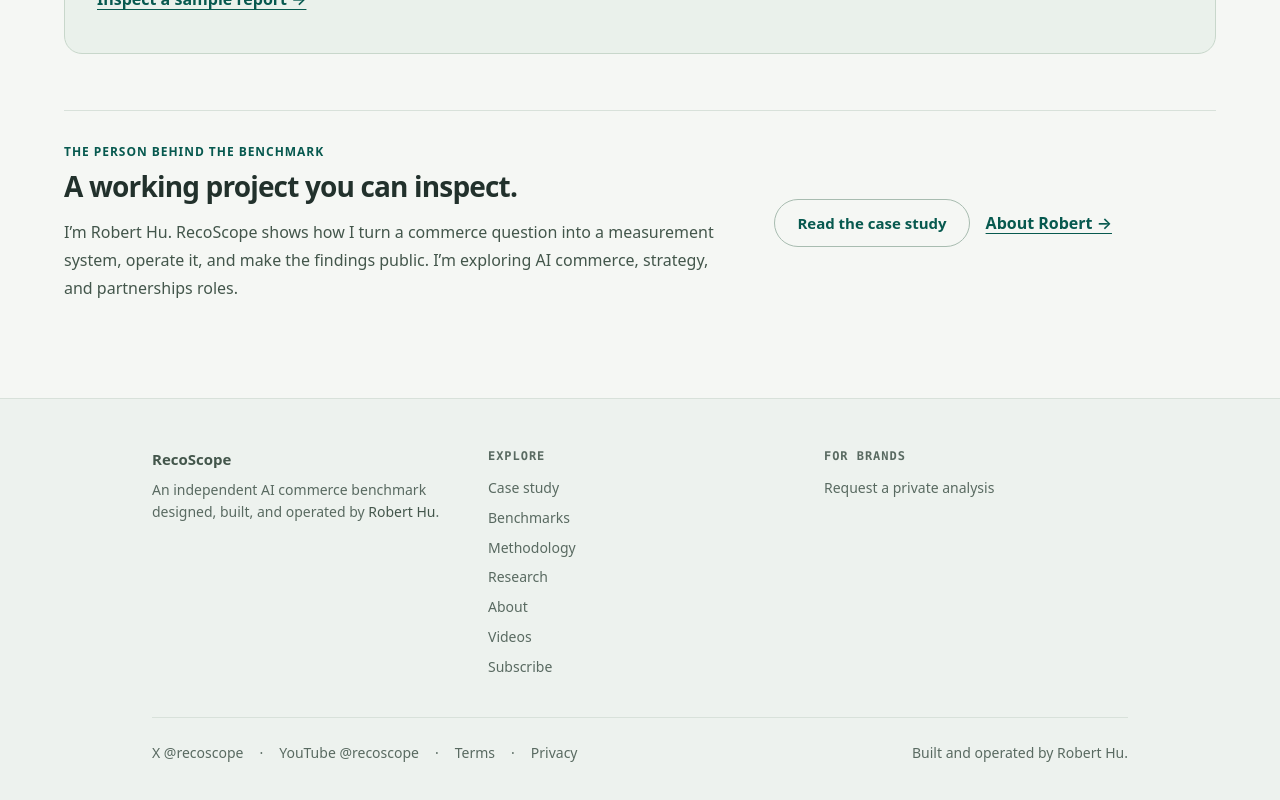
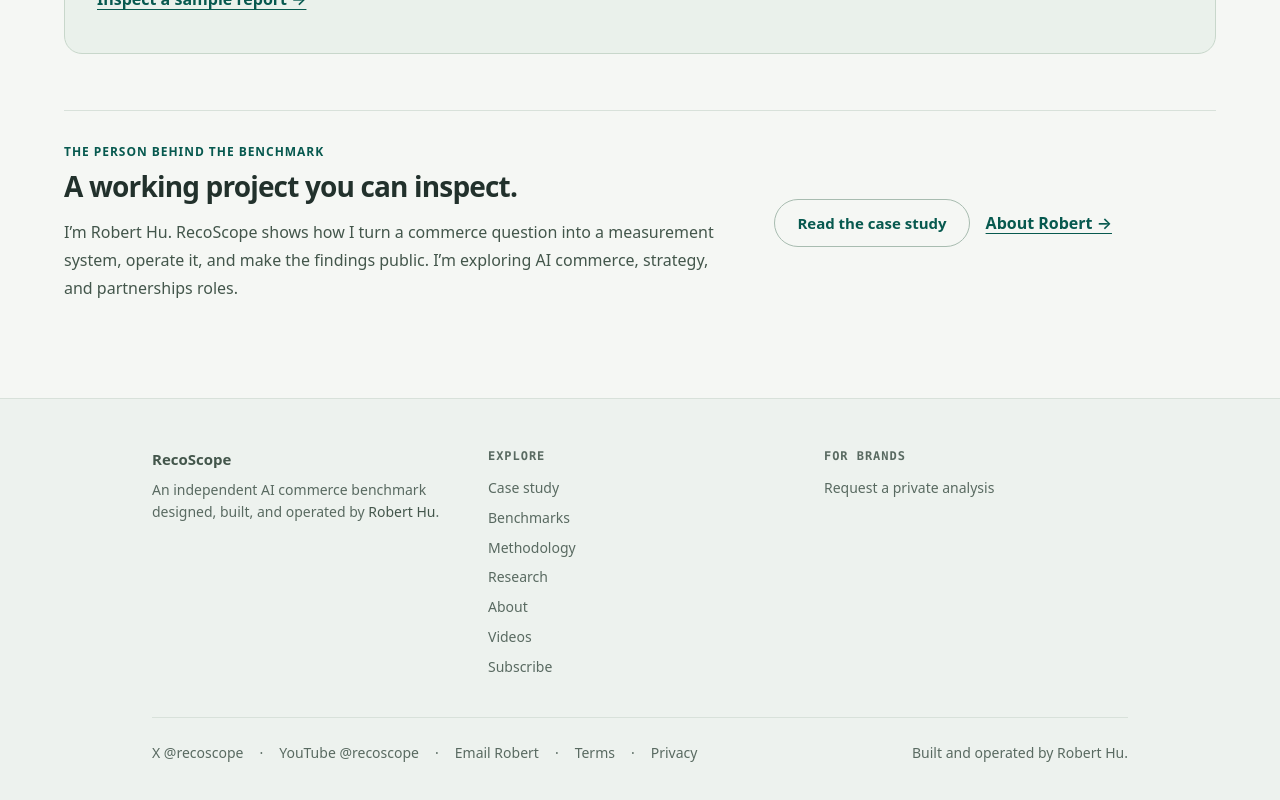
Before and after one commit to theroberthu/recoscope, a Next.js app: page / in a window 1280 px wide. Shown: the part 1991-2791 px from the top of the page. Built offline with nearby package versions, Linux system fonts and the light colour scheme; no server answers; the database is empty.

Commit message:
Add existing contact inbox to website footer

```diff
--- a/src/app/layout.tsx
+++ b/src/app/layout.tsx
@@ -167,6 +167,8 @@ export default function RootLayout({
                 <a href={YOUTUBE_CHANNEL_URL} target="_blank" rel="noopener noreferrer"
                   className="transition-colors hover:text-white/40">YouTube @recoscope</a>
                 <span className="text-white/10">&middot;</span>
+                <a href="mailto:robert@theroberthu.com" className="transition-colors hover:text-white/40">Email Robert</a>
+                <span className="text-white/10">&middot;</span>
                 <Link
                   href="/terms"
                   className="transition-colors hover:text-white/40"
```
